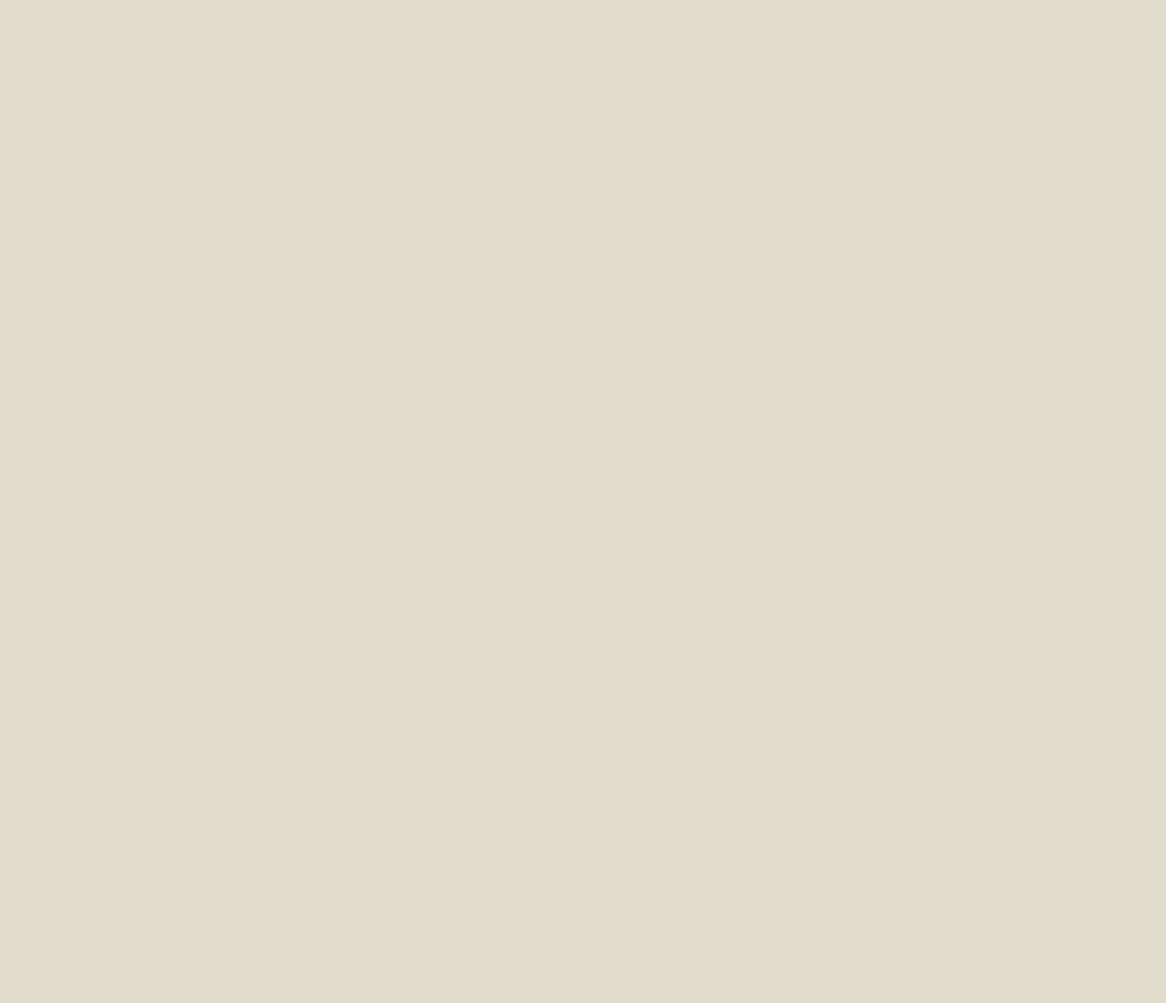
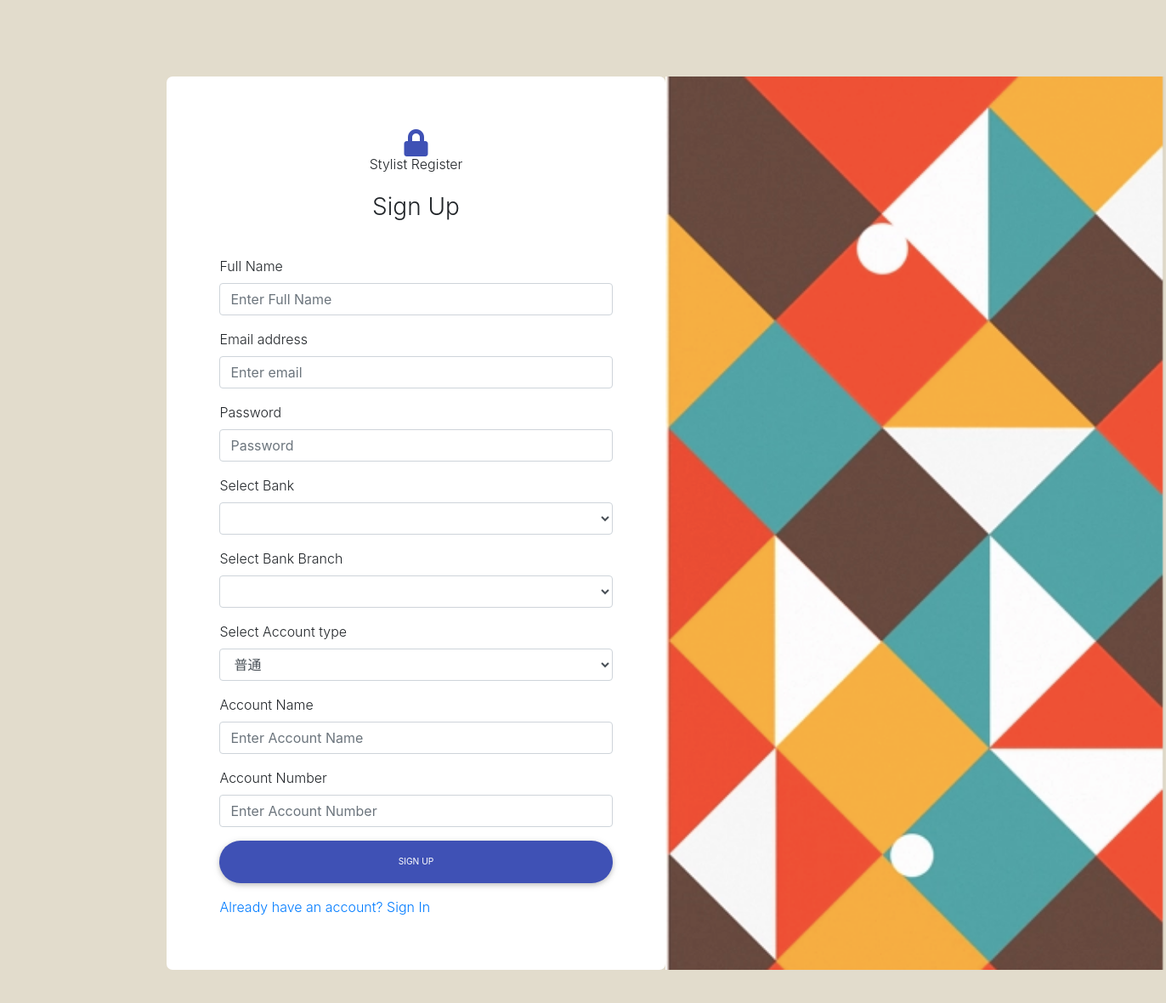
Before and after one commit to osinakayah/stylist-affliate, a React (Create React App) app: page / in a window 1280 px wide. Shown: the top 1180 px of the page at 85% size, 1372 px wide, since content can reach past the window. Before the commit the page ends 800 px from the top, so only its background shows below. Built offline with nearby package versions, Linux system fonts and the light colour scheme.

Commit message:
Redefined the login and registration page

```diff
--- a/src/authRoutes.ts
+++ b/src/authRoutes.ts
@@ -5,6 +5,7 @@ const Login = lazy(() => import('./authentication/containers/Login'));
 
 
 const route = [
+    { path: '/', exact: true, name: 'Register', component: Register },
     { path: '/auth/signup', exact: true, name: 'Register', component: Register },
     { path: '/auth/signin', exact: true, name: 'Login', component: Login }
 ];
--- a/src/authentication/containers/Login.tsx
+++ b/src/authentication/containers/Login.tsx
@@ -2,19 +2,27 @@ import React, {PureComponent} from 'react'
 import {
     MDBContainer,
     MDBRow,
-    MDBCol,
-    MDBInput,
+    MDBCol, MDBIcon,
 } from "mdbreact";
-import AppButton from "../../commons/AppButton";
-import { Link } from 'react-router-dom';
+
+import { Link,  } from 'react-router-dom';
 import Form  from 'react-bootstrap/Form';
 
 import './styles/LoginStyles.scss'
 import Images from '../../assets/themes/Images'
+import AppButton from "../../commons/AppButton";
 
+interface  IProps {
+    history: any
+}
+interface IState {
 
+}
 
-export default class Login extends PureComponent {
+export default class Login extends PureComponent<IProps, IState> {
+    gotoProductsList = () => {
+        this.props.history.push('/product')
+    }
     render(): React.ReactNode {
         return (
             <div style={{padding: '7%', backgroundColor: '#e2dccc'}}>
@@ -24,9 +32,11 @@ export default class Login extends PureComponent {
                             <div style={{display: 'flex', flexDirection: 'row'}}>
                                 <div className={'form-container'}>
 
-                                    <h1>Sign In</h1>
+                                    <MDBIcon className={'iconStyle'} size={'2x'} icon={'lock'}/>
+                                    <h6 className={'text-center'}>Stylist Login</h6>
+                                    <h3 className={'mt-3 text-center'}>Sign In</h3>
                                     <div style={{marginTop: '7%'}}>
-                                        <Form>
+                                        <Form className={'mb-3'}>
 
                                             <Form.Group>
                                                 <Form.Label>Email address</Form.Label>
@@ -36,9 +46,8 @@ export default class Login extends PureComponent {
                                                 <Form.Label>Password</Form.Label>
                                                 <Form.Control type="password" placeholder="Password" />
                                             </Form.Group>
-                                            <AppButton onClick={()=>{}} block buttonText={'Sign In'} />
+                                            <AppButton onClick={this.gotoProductsList} block buttonText={'Sign In'} />
                                         </Form>
-
 
                                         <Link to={'/auth/signup'} className={'linkStyle'}>Don't have an account? Sign Up</Link>
                                     </div>
--- a/src/authentication/containers/Register.tsx
+++ b/src/authentication/containers/Register.tsx
@@ -3,6 +3,7 @@ import {
     MDBContainer,
     MDBRow,
     MDBCol,
+    MDBIcon,
 } from "mdbreact";
 import Form  from 'react-bootstrap/Form';
 import {Link} from "react-router-dom";
@@ -11,8 +12,18 @@ import AppButton from "../../commons/AppButton";
 import './styles/LoginStyles.scss'
 import Images from '../../assets/themes/Images'
 
+interface  IProps {
+    history: any
+}
+interface IState {
 
-export default class Register extends PureComponent {
+}
+
+export default class Register extends PureComponent<IProps, IState> {
+    gotoProductsList = () => {
+        this.props.history.push('/product')
+    }
+
     render(): React.ReactNode {
         return (
             <div style={{padding: '7%'}}>
@@ -20,10 +31,13 @@ export default class Register extends PureComponent {
                     <MDBRow>
                         <MDBCol className={'offset-md-1 offset-lg-1 offset-sm-1'} xs={'12'} sm={'10'} md={'10'} lg={'10'}>
                             <div style={{display: 'flex', flexDirection: 'row'}}>
-                                <div style={{ backgroundColor: 'white', padding: '7%', display: 'flex', flexDirection: 'column', flexGrow: 3 }}>
-                                    <h1>Sign Up</h1>
+                                <div className={'form-container'} style={{ backgroundColor: 'white', padding: '7%', display: 'flex', flexDirection: 'column', flexGrow: 3 }}>
+
+                                    <MDBIcon className={'iconStyle'} size={'2x'} icon={'lock'}/>
+                                    <h6 className={'text-center'}>Stylist Register</h6>
+                                    <h3 className={'mt-3 text-center'}>Sign Up</h3>
                                     <div style={{marginTop: '7%'}}>
-                                        <Form>
+                                        <Form className={'mb-3'}>
                                             <Form.Group>
                                                 <Form.Label>Full Name</Form.Label>
                                                 <Form.Control type="text" placeholder="Enter Full Name" />
@@ -52,7 +66,8 @@ export default class Register extends PureComponent {
                                             <Form.Group>
                                                 <Form.Label>Select Account type</Form.Label>
                                                 <Form.Control as="select">
-
+                                                    <option>普通</option>
+                                                    <option>当座</option>
                                                 </Form.Control>
                                             </Form.Group>
                                             <Form.Group >
@@ -63,10 +78,8 @@ export default class Register extends PureComponent {
                                                 <Form.Label>Account Number</Form.Label>
                                                 <Form.Control type="email" placeholder="Enter Account Number" />
                                             </Form.Group>
-                                            <AppButton onClick={()=>{}} block buttonText={'Sign Up'} />
+                                            <AppButton onClick={this.gotoProductsList} block buttonText={'Sign Up'} />
                                         </Form>
-
-
 
                                         <Link to={'/auth/signin'} className={'linkStyle'}>Already have an account? Sign In</Link>
                                     </div>
--- a/src/authentication/containers/styles/LoginStyles.scss
+++ b/src/authentication/containers/styles/LoginStyles.scss
@@ -7,5 +7,12 @@
   padding: 7%;
   display: flex;
   flex-direction: column;
-  flex-grow: 3
+  flex-grow: 3;
+  border-radius: 7px !important;
 }
+
+.iconStyle {
+  color: #3f51b5;
+  margin-left: auto;
+  margin-right: auto;
+}
--- a/src/commons/AppButton.tsx
+++ b/src/commons/AppButton.tsx
@@ -4,16 +4,17 @@ import {MDBBtn} from "mdbreact";
 import './styles/AppButtonStyle.scss'
 
 
-type AppButtonProps = {
+interface AppButtonProps {
     outline?: boolean,
     buttonText: string
     block?: boolean,
     onClick: (event: SyntheticEvent<HTMLButtonElement>) => void;
+    href?: string
 }
 
-const AppButton: React.FC<AppButtonProps> = ({outline, buttonText, block, onClick}) => {
+const AppButton: React.FC<AppButtonProps> = ({outline, buttonText, block, onClick, href}) => {
     return (
-        <MDBBtn size={'sm'} onClick={onClick} block={block} outline={outline} className={'app-button'}>
+        <MDBBtn href={href} size={'sm'} onClick={onClick} block={block} outline={outline} className={'app-button'}>
             {buttonText}
         </MDBBtn>
     );
--- a/src/commons/AppDrawer.tsx
+++ b/src/commons/AppDrawer.tsx
@@ -47,7 +47,7 @@ export default class AppDrawer extends PureComponent<IProps, IState > {
                                 <MDBNavLink to="/product">Products</MDBNavLink>
                             </MDBNavItem>
                             <MDBNavItem active={this.props.activeRoute=== '/profile'}>
-                                <MDBNavLink to="/profile">Profile</MDBNavLink>
+                                <MDBNavLink to="/profile">My Page</MDBNavLink>
                             </MDBNavItem>
                         </MDBNavbarNav>
                         <MDBNavbarNav right>
--- a/src/commons/DrawerSideContent.tsx
+++ b/src/commons/DrawerSideContent.tsx
@@ -4,7 +4,7 @@ import Avatar from 'react-avatar';
 import './styles/DrawerSideContentStyles.scss'
 import {Link} from "react-router-dom";
 
-type DrawerSideContentProps = {
+interface DrawerSideContentProps {
     activeRoute: string,
 }
 
--- a/src/products/components/ProductDetail.tsx
+++ b/src/products/components/ProductDetail.tsx
@@ -12,11 +12,12 @@ import AppButton from "../../commons/AppButton";
 import './styles/SingleProductStyles.scss';
 
 
-type ProductDetailProps = {
+interface ProductDetailProps {
     isOpen: boolean;
-    toggleModalFunc: ()=>void
+    toggleModalFunc: ()=>void,
+    showQRCode: ()=>void,
 }
-const ProductDetail: React.FC<ProductDetailProps> = ({isOpen, toggleModalFunc}) => {
+const ProductDetail: React.FC<ProductDetailProps> = ({isOpen, toggleModalFunc, showQRCode}) => {
     return (
         <MDBContainer>
             <MDBModal isOpen={isOpen} size={'lg'}>
@@ -46,7 +47,7 @@ const ProductDetail: React.FC<ProductDetailProps> = ({isOpen, toggleModalFunc})
                               <strong>Price: 1439$</strong>
                             </span>
                             <span className="float-right">
-                                <AppButton buttonText={'QR Code'} onClick={()=>{}} />
+                                <AppButton buttonText={'QR Code'} onClick={showQRCode} />
                             </span>
                         </MDBCol>
                     </MDBRow>
--- a/src/products/components/ProductQRCode.tsx
+++ b/src/products/components/ProductQRCode.tsx
@@ -12,7 +12,7 @@ import AppButton from "../../commons/AppButton";
 import './styles/SingleProductStyles.scss';
 
 
-type ProductQRCodeProps = {
+interface ProductQRCodeProps {
     isOpen: boolean;
     toggleModalFunc: ()=>void
 }
--- a/src/products/containers/Products.tsx
+++ b/src/products/containers/Products.tsx
@@ -1,5 +1,4 @@
 import React, {PureComponent} from 'react'
-import {withRouter} from 'react-router-dom';
 import {
     MDBCard,
     MDBRow,
@@ -10,7 +9,6 @@ import {
     MDBContainer,
     MDBCardText,
     MDBCardFooter,
-    MDBTooltip,
 } from "mdbreact";
 import AppDrawer from '../../commons/AppDrawer';
 import AppButton from '../../commons/AppButton'
@@ -50,7 +48,7 @@ class Products extends PureComponent<IProps, IState> {
         return (
             <AppDrawer activeRoute={pathname}>
                 <MDBContainer fluid>
-                    <ProductDetail toggleModalFunc={this.displayProductDetails} isOpen={this.state.showProductDetailModal}/>
+                    <ProductDetail showQRCode={this.displayProductQRCode} toggleModalFunc={this.displayProductDetails} isOpen={this.state.showProductDetailModal}/>
                     <ProductQRCode toggleModalFunc={this.displayProductQRCode} isOpen={this.state.showProductDetailQRCode}/>
                     <div className={'products-list-container'}>
                         <section className="text-center">
@@ -203,4 +201,4 @@ class Products extends PureComponent<IProps, IState> {
     }
 }
 
-export default withRouter(props => <Products {...props}/>);
+export default Products;
--- a/src/profile/containers/Profile.tsx
+++ b/src/profile/containers/Profile.tsx
@@ -1,7 +1,6 @@
 import React, {PureComponent} from 'react'
 import DatePicker from "react-datepicker";
 import "react-datepicker/dist/react-datepicker.css";
-import {withRouter} from "react-router";
 import Avatar from 'react-avatar';
 import {
     MDBRow,
@@ -186,4 +185,4 @@ class Profile extends PureComponent<IProps, IState> {
     }
 }
 
-export default withRouter(props => <Profile {...props}/>);
+export default Profile;
```
Also changed, not shown: 1 other file (tests, documents, lock files or other folders).
